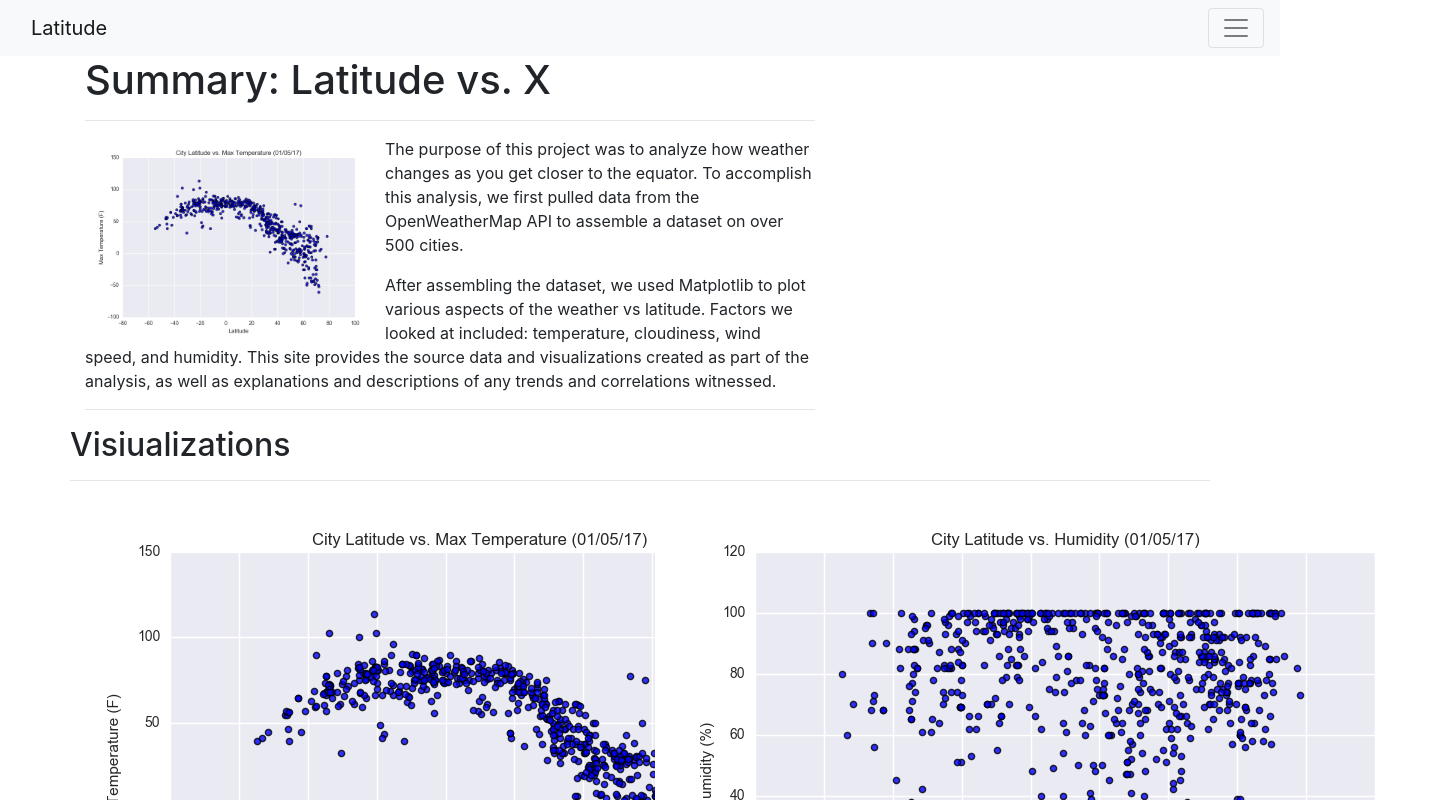
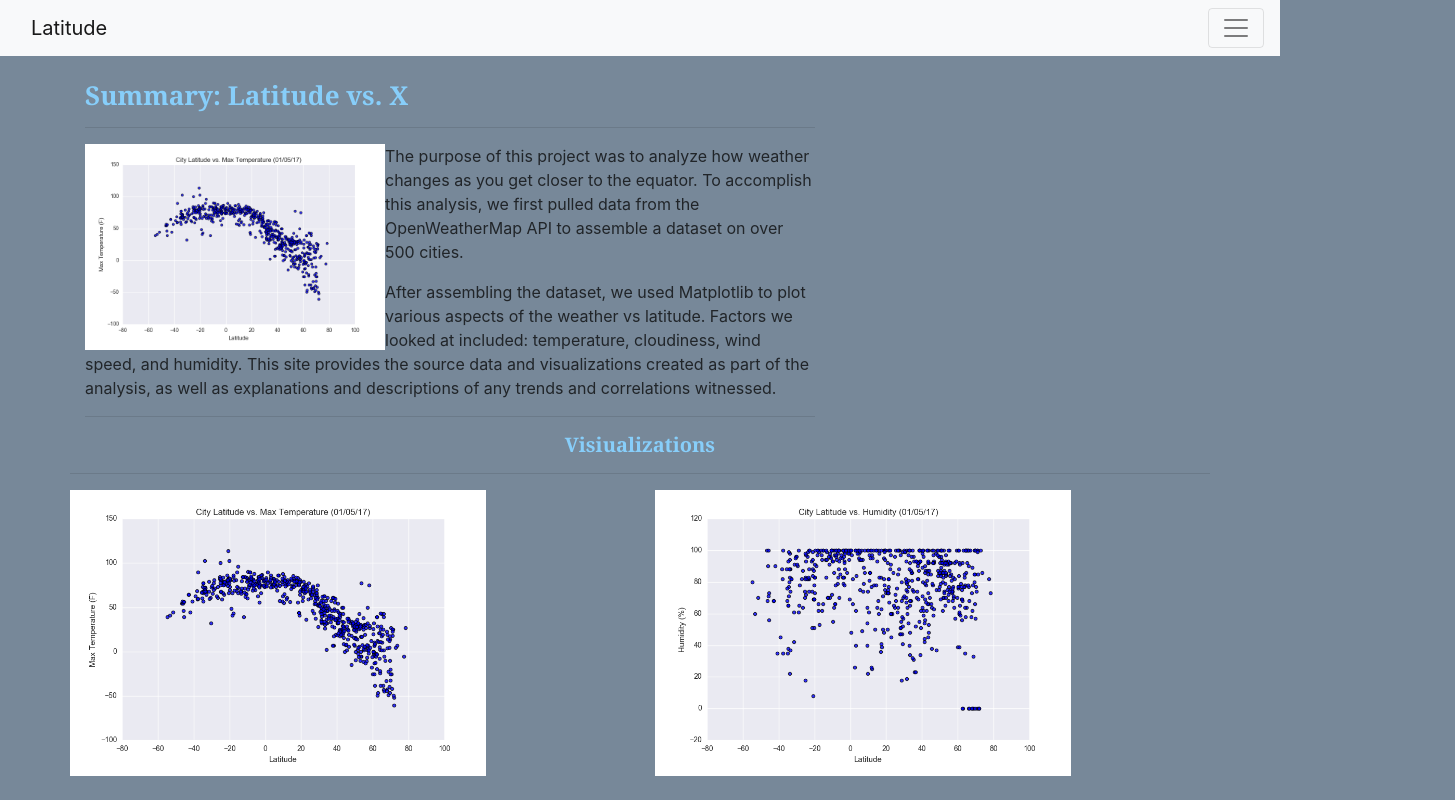
Before and after one commit to E-Weber/Web-Design-Challenge, a plain HTML site: page landing.html in a window 1280 px wide. Shown: the top 800 px of the page, 1455 px wide, since content can reach past the window. Drawn offline with nearby package versions, Linux system fonts and the light colour scheme.

Commit message:
updates & little styling

```diff
--- a/style.css
+++ b/style.css
@@ -0,0 +1,35 @@
+h1{
+    font-size: 26px;
+    font-weight: bold;
+    text-align:left;
+    font-family: Georgia, 'Times New Roman', Times, serif;
+    color:lightskyblue;
+}
+
+h2{
+    font-size: 20px;
+    font-weight: bold;
+    text-align:center;
+    font-family: Georgia, 'Times New Roman', Times, serif;
+    color:lightskyblue;
+}
+h3{
+    font-size: 26px;
+    font-weight: bold;
+    text-align:center;
+    font-family: Georgia, 'Times New Roman', Times, serif;
+    color:lightskyblue;
+}
+
+body{
+    width: 100%;
+    background-color: lightslategrey;
+}
+p{
+    text-align: left;
+    background-color: lightslategrey;
+}
+img{
+    max-width: 100%;
+    max-height: 75%;
+}
```
Also changed, not shown: landing.html (+1 -0 lines), visualizations1.html (+24 -12 lines), visualizations2.html (+5 -1 lines), visualizations3.html (+5 -1 lines), visualizations4.html (+5 -1 lines).
